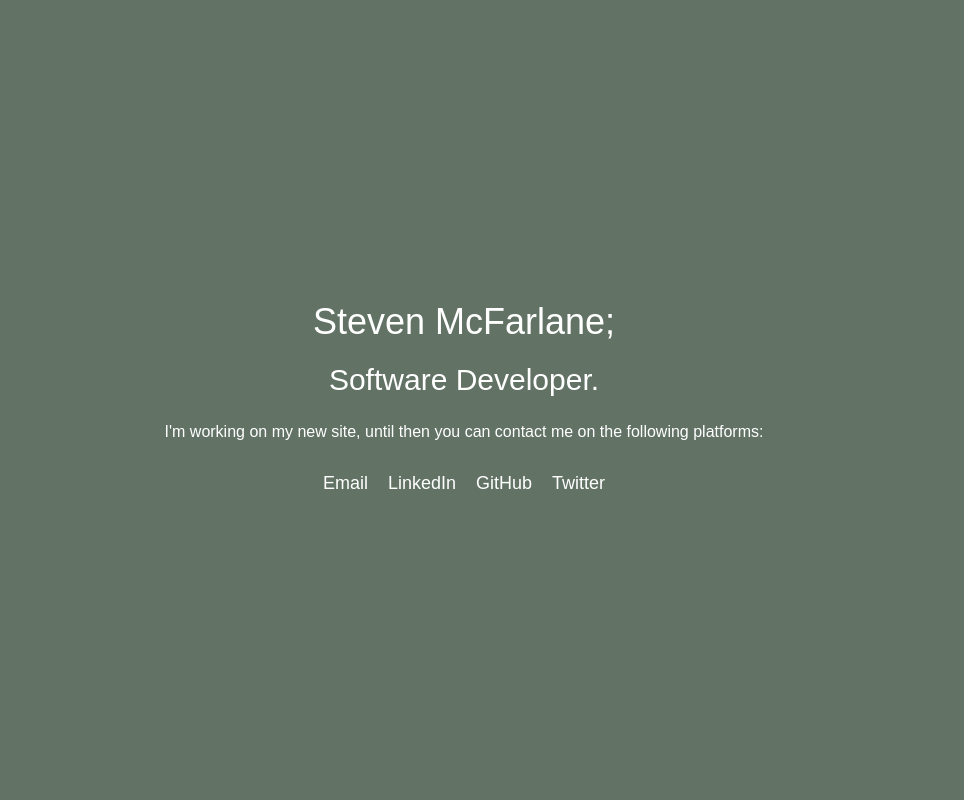
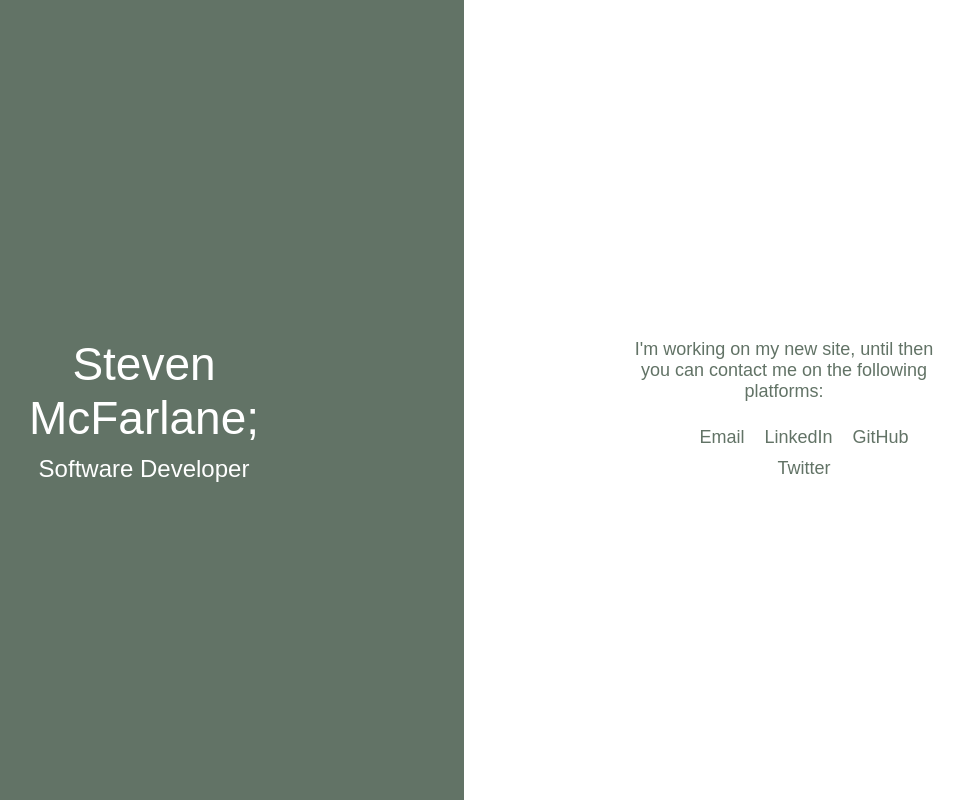
Before and after one commit to stmcf/portfolio_site, a React (Create React App) app: page / in a window 1280 px wide. Shown: the whole page, without its empty margins (176-1140 px from the left). Built offline with nearby package versions, Linux system fonts and the light colour scheme; a web font is replaced by a local one.

Commit message:
CSS styling changed to have a split screen view port. added CSS and alignment. Looks better now. Further work to do once wire-framing and portfolio projects are complete.  OK to merge to main now.

```diff
--- a/src/App.css
+++ b/src/App.css
@@ -1,59 +1,105 @@
+/* .App { */
+  /* text-align: center; */
+  /* background-color: #2c3e50; */
+  /* background-color: #627366;
+  color: #ffffff; */
+/* } */
+
 .App {
-  text-align: center;
-  /* background-color: #2c3e50; */
-  background-color: #627366;
-  color: #ffffff;
-}
-
-ul {
-  list-style-type: none;
-  padding: 0;
-}
-li {
-  display: inline-block;
-  margin: 0 10px;
-}
-a {
-  color: #ffffff;
-  font-size: 18px;
-  text-decoration: none;
-}
-
-a:hover {
-  color: #939597;
-  /* background-color: #ffffff; */
-  text-shadow: 2px 2px 4px #000000;
-}
-
-h3 {
-  font-size: 36px;
-  margin: 10px;
-  font-weight: 200;
-}
-h4 {
-  font-size: 30px;
-  margin: 10px;
-  font-weight: 300;
-}
-h5 {
-  font-size: 18px;
-  /* margin */
-  color: #939597;
-}
-
-.App-header {
-  background-color: #627366;
+  /* background-color: #627366; */
   min-height: 100vh;
   display: flex;
   flex-direction: column;
   align-items: center;
   justify-content: center;
   /* font-size: calc(10px + 2vmin); */
-  color: #ffffff;
+  /* color: #ffffff; */
   font-family: all-round-gothic, sans-serif;
   font-weight: 400;
   font-style: normal;
 };
+
+ul {
+
+}
+li {
+  list-style-type: none;
+  padding: 0;
+  display: inline-flex;
+  margin: 0 10px;
+}
+a {
+  color: #627366;
+  font-size: 18px;
+  text-decoration: none;
+  padding: 5px 0px 5px 0px;
+}
+
+a:hover {
+  color: #939597;
+  /* background-color: #ffffff; */
+  text-shadow: 0.5px 0.5px 1px #000000;
+}
+
+h3 {
+  font-size: 46px;
+  margin: 10px;
+  font-weight: 200;
+  color: #ffffff;
+}
+h4 {
+  font-size: 24px;
+  margin: 10px;
+  font-weight: 300;
+  color: #ffffff;
+}
+/* h5 {
+  font-size: 18px; */
+  /* margin */
+  /* color: #939597;
+} */
+
+p {
+  font-size: 18px;
+  color: #627366;
+  font-weight: 300;
+  margin-bottom: 20px;
+}
+
+
+.split {
+  height: 100%;
+  width: 50%;
+  position: fixed;
+  z-index: 1;
+  top: 0;
+  overflow-x: hidden;
+  padding-top: 20px;
+}
+
+/* Control the left side */
+.left {
+  left: 0;
+  background-color: #627366;
+}
+
+/* Control the right side */
+.right {
+  right: 0;
+  background-color: #ffffff;
+  color: 627366;
+}
+
+/* ontent centered horizontally and vertically */
+.centered {
+  position: absolute;
+  top: 50%;
+  left: 50%;
+  transform: translate(-50%, -50%);
+  text-align: center;
+}
+
+
 
 
 
--- a/src/App.js
+++ b/src/App.js
@@ -4,7 +4,7 @@
 function App() {
   return (
     <div className="App">
-      <header className="App-header">
+      {/* <header className="App-header">
       <h3>Steven McFarlane;</h3>
         <h4>Software Developer.</h4>
             <p>
@@ -16,7 +16,29 @@
             <li><a href="https://github.com/stmcf" target="_blank" rel="noreferrer">GitHub</a></li>
             <li><a href="https://twitter.com/IAMSMCF" target="_blank" rel="noreferrer">Twitter</a></li>
           </ul>
-      </header>
+      </header> */}
+      <div class="split left">
+        <div class="centered">
+          {/* <h5>Hi ! I'm </h5> */}
+          <h3>Steven McFarlane;</h3>
+          <h4>Software Developer</h4>
+        </div>
+      </div>
+
+      <div class="split right">
+        <div class="centered">
+
+            <p>
+              I'm working on my new site, until then you can contact me on the following platforms:
+            </p>
+            <ul class="nav-links right">
+            <li><a href="mailto: stevenmcfarlane@hotmail.co.uk">Email</a></li>
+            <li><a href="https://www.linkedin.com/in/steven-mcfarlane-9b769637" target="_blank" rel="noreferrer">LinkedIn</a></li>
+            <li><a href="https://github.com/stmcf" target="_blank" rel="noreferrer">GitHub</a></li>
+            <li><a href="https://twitter.com/IAMSMCF" target="_blank" rel="noreferrer">Twitter</a></li>
+          </ul>
+        </div>
+      </div>
     </div>
   );
 }
```
Also changed, not shown: 1 other file (tests, documents, lock files or other folders).
